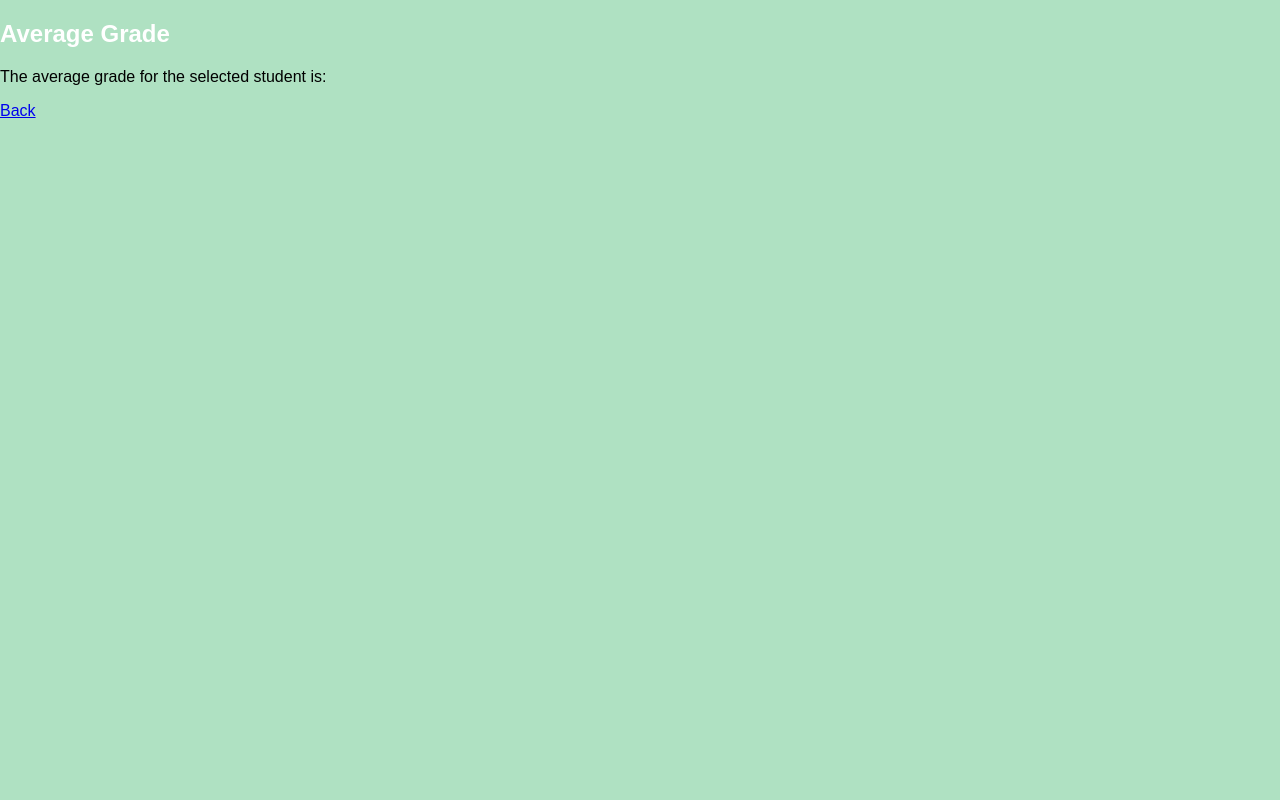
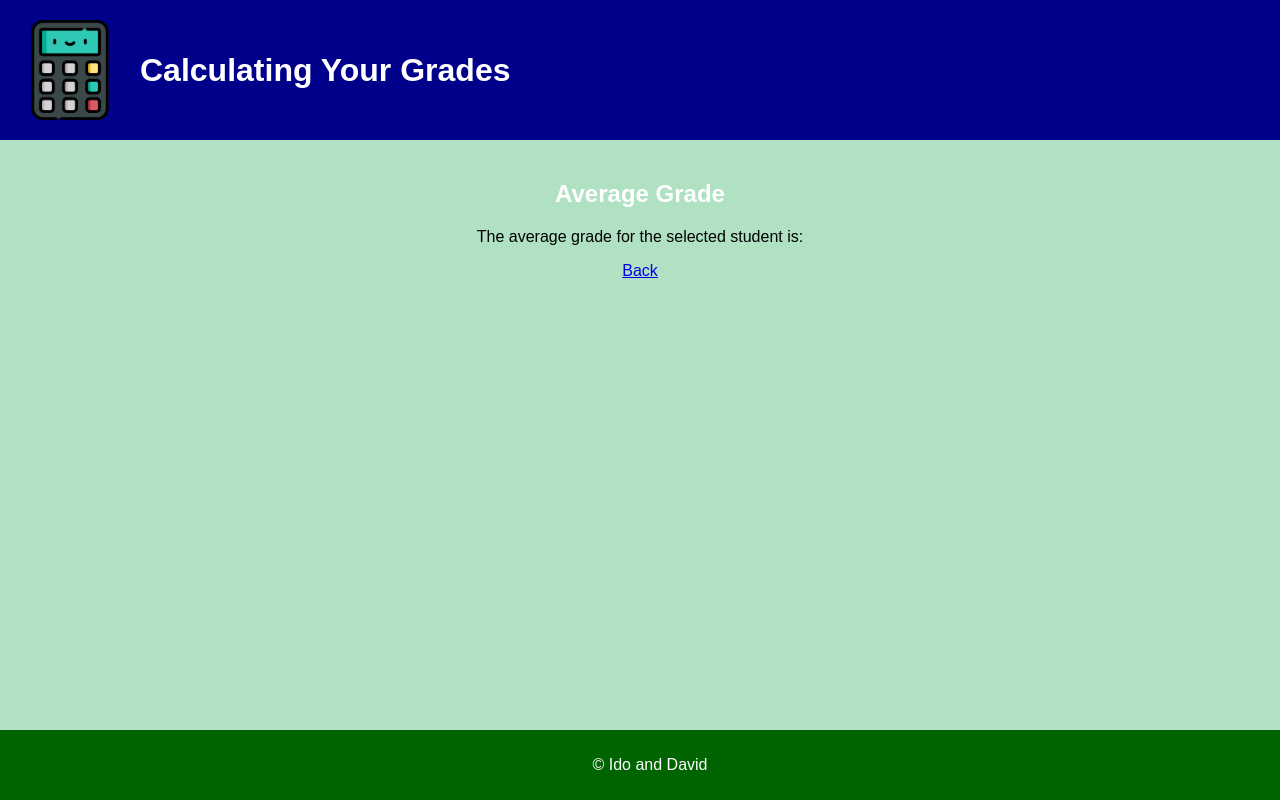
Before and after one commit to ofekido/gradeCalculator, a React (Create React App) app in the folder ul/gradeCalculator/: page /average-grade in a window 1280 px wide. Built offline with nearby package versions, Linux system fonts and the light colour scheme.

Commit message:
big design update

```diff
--- a/ul/gradeCalculator/src/App.js
+++ b/ul/gradeCalculator/src/App.js
@@ -1,9 +1,10 @@
 // App.js
 import React, { Component } from 'react';
-import { BrowserRouter as Router, Route, Link } from 'react-router-dom';
-import './App.css';
-import './styles.css';
-import AverageGrade from './AverageGrade';
+import Header from './Header'; // Import the Header component
+import Footer from './Footer'; // Import the Footer component
+import './App.css'; // Import the CSS file with table styles
+import './styles.css'; // Import additional styles
+import './Header.css';
 
 class App extends Component {
     constructor(props) {
@@ -21,6 +22,7 @@ class App extends Component {
     componentDidMount() {
         this.refreshGrades();
     }
+
     async deleteGrade(id) {
         fetch(`http://localhost:5038/api/gradesapp/DeleteGrade/${id}`, {
             method: "DELETE"
@@ -42,36 +44,27 @@ class App extends Component {
 
     async addGrade() {
         const { studentName, profession, grade } = this.state;
-        //ensure that only letetrs are entered for student name and profession
+        //ensure that only letters are entered for student name and profession
         const nameProfessionRegex = /^[a-z\s]+$/;
 
-
-        //ensure that all fields are filled(so i dont throw other errors)
+        //ensure that all fields are filled (so we don't throw other errors)
         if (!studentName || !profession || !grade) {
             alert("Error: Please fill in all fields.");
-        return
-
+            return;
         }
 
         if (!nameProfessionRegex.test(studentName) || !nameProfessionRegex.test(profession)) {
             alert("Error: Please enter only letters for Student Name and Profession.");
-        return
-
+            return;
         }
 
         if (studentName.length > 30 || profession.length > 30) {
             alert("Error: Student Name and Profession must be 30 characters or fewer.");
-        return
-
+            return;
         }
 
         if (grade >= 60 && grade <= 100) {
             const data = { studentName, profession, grade };
-
-
-
-
-
 
             fetch("http://localhost:5038/api/gradesapp/AddGrade", {
                 method: "POST",
@@ -86,7 +79,6 @@ class App extends Component {
                 this.refreshGrades();
             });
         } else {
-
             alert("Error: Grade must be between 60 and 100 (inclusive).");
         }
     }
@@ -103,10 +95,9 @@ class App extends Component {
         })
         .then(response => response.json())
         .then(result => {
-            //clip the decimal avg value to two points
+            //clip the decimal average value to two points
             const formattedAverageGrade = result.averageGrade.toFixed(2);
             window.location.href = `/average-grade?averageGrade=${formattedAverageGrade}`;
-
         })
         .catch(error => {
             console.error("Error calculating average grade:", error);
@@ -121,6 +112,7 @@ class App extends Component {
 
         return (
             <div className="App">
+                <Header /> {/* Include the Header component */}
                 <h2>Calculating Your Grades</h2>
                 <div>
                     <input
@@ -156,14 +148,30 @@ class App extends Component {
                     </select>
                     <button onClick={() => this.calculateGrade()}>Calculate</button>
                 </div>
-                <ul>
-                    {grades.map(grade => (
-                        <li key={grade._id}>
-                            <b>Student Name:</b> {grade.studentName}, <b>Profession:</b> {grade.profession}, <b>Grade:</b> {grade.grade}
-                            <button onClick={() => this.deleteGrade(grade._id)}>Delete Grade</button>
-                        </li>
+                {/* Table to display grades */}
+                <table className="grades-table">
+                    <thead>
+                        <tr>
+                            <th>Student Name</th>
+                            <th>Profession</th>
+                            <th>Grade</th>
+                            <th>Action</th>
+                        </tr>
+                    </thead>
+                    <tbody>
+                        {grades.map((grade, index) => (
+                            <tr key={index}>
+                                <td>{grade.studentName}</td>
+                                <td>{grade.profession}</td>
+                                <td>{grade.grade}</td>
+                                <td>
+                                    <button onClick={() => this.deleteGrade(grade._id)}>Delete</button>
+                                </td>
+                            </tr>
                         ))}
-                </ul>
+                    </tbody>
+                </table>
+                <Footer /> {/* Include the Footer component */}
             </div>
         );
     }
--- a/ul/gradeCalculator/src/AverageGrade.js
+++ b/ul/gradeCalculator/src/AverageGrade.js
@@ -1,16 +1,25 @@
 // AverageGrade.js
 import React from 'react';
 import { Link } from 'react-router-dom'; // Import Link component
+import Header from './Header'; // Import Header component
+import './styles.css'; // Import styles for consistent styling
 
 const AverageGrade = () => {
     const params = new URLSearchParams(window.location.search);
     const averageGrade = params.get('averageGrade');
 
     return (
-        <div>
-            <h2>Average Grade</h2>
-            <p>The average grade for the selected student is: {averageGrade}</p>
-            <Link to="/">Back</Link> {/* Use Link component for navigation */}
+        <div className="average-grade-container">
+            <Header /> {/* Include the Header component */}
+            <div className="content">
+                <h2>Average Grade</h2>
+                <p>The average grade for the selected student is: {averageGrade}</p>
+                <Link to="/">Back</Link> {/* Use Link component for navigation */}
+            </div>
+            {/* Footer */}
+            <footer className="footer">
+                <p>&copy; Ido and David</p>
+            </footer>
         </div>
     );
 }
--- /dev/null
+++ b/ul/gradeCalculator/src/Footer.css
@@ -0,0 +1,11 @@
+/* Footer.css */
+.footer {
+  position: fixed; /* Fixed position to stick to the bottom */
+  bottom: 0; /* Stick to the bottom of the viewport */
+  left: 0;
+  width: 100%; /* Make the footer span the entire width */
+  background-color: darkgreen;
+  color: white;
+  padding: 10px;
+  text-align: center;
+}
--- /dev/null
+++ b/ul/gradeCalculator/src/Footer.js
@@ -0,0 +1,13 @@
+// Footer.js
+import React from 'react';
+import './Footer.css'; // Import the CSS file for footer styles
+
+const Footer = () => {
+    return (
+        <footer className="footer">
+            <p>&copy; Ido and David</p>
+        </footer>
+    );
+}
+
+export default Footer;
--- /dev/null
+++ b/ul/gradeCalculator/src/Header.css
@@ -0,0 +1,14 @@
+/* Header.css */
+.header {
+    background-color: darkblue;
+    color: white;
+    padding: 20px;
+    display: flex;
+    align-items: center;
+  }
+
+  .logo {
+    width: 100px; /* Adjust the width as needed */
+    height: auto; /* Maintain aspect ratio */
+    margin-right: 20px; /* Add margin for spacing */
+  }
--- /dev/null
+++ b/ul/gradeCalculator/src/Header.js
@@ -0,0 +1,14 @@
+// Header.js
+import React from 'react';
+import logo from './logo.png'; // Import your logo image
+
+const Header = () => {
+    return (
+        <header className="header">
+            <img src={logo} alt="Logo" className="logo" />
+            <h1 className="title">Calculating Your Grades</h1>
+        </header>
+    );
+}
+
+export default Header;
--- a/ul/gradeCalculator/src/styles.css
+++ b/ul/gradeCalculator/src/styles.css
@@ -1,17 +1,58 @@
+/* styles.css */
 
+/* Set body styles */
 body {
   background-color: #afe1c2; /* Green color */
   margin: 0; /* Remove default margin */
   padding: 0; /* Remove default padding */
   font-family: 'Arial', sans-serif; /* Set a default font */
+  display: flex;
+  flex-direction: column;
+  min-height: 100vh; /* Ensure that the body takes up at least the full viewport height */
 }
 
+/* Style for the main content area */
 .App {
   text-align: center;
+  flex: 1; /* Make the main content area flexible to fill remaining space */
+  overflow-y: auto; /* Enable vertical scrolling if content overflows */
 }
 
+/* Styles for the container of average grade page */
+.average-grade-container {
+  flex: 1; /* Make the container flexible to fill remaining space */
+  display: flex;
+  flex-direction: column;
+}
+
+/* Styles for the content area */
+.content {
+  flex: 1; /* Make the content area flexible to fill remaining space */
+  text-align: center;
+  padding: 20px;
+}
+
+/* Styles for h2 */
 h2 {
   color: #ffffff; /* White text color */
 }
 
-  /* Add any additional styling as needed */
+/* Styles for the table */
+table {
+  width: 100%;
+  border-collapse: collapse;
+  border: 2px solid black; /* Black border around the table */
+}
+
+/* Styles for table cells */
+th, td {
+  padding: 8px;
+  text-align: center;
+  border: 1px solid black; /* Black border for table cells */
+  background-color: #fffdd0; /* Cream-colored background for table cells */
+}
+
+/* Styles for table header cells */
+th {
+  background-color: #f5deb3; /* Lighter cream-colored background for table header cells */
+}
```
Also changed, not shown: ul/gradeCalculator/src/logo.png (added). Lines whose indentation alone changed are shown as unchanged.
